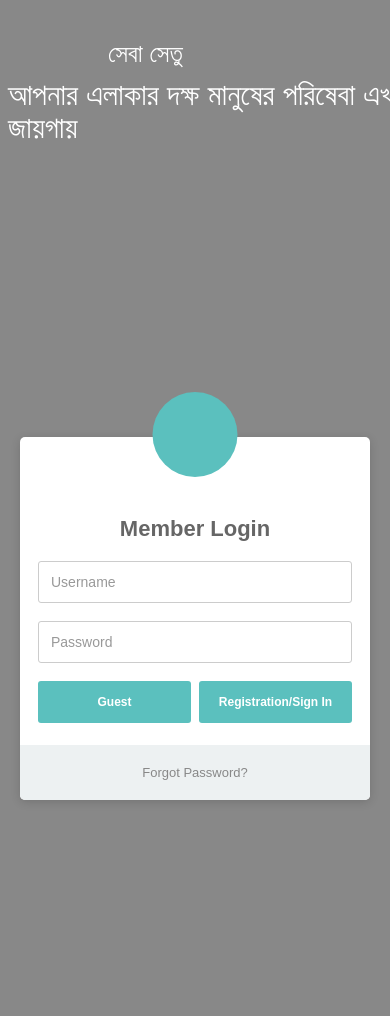
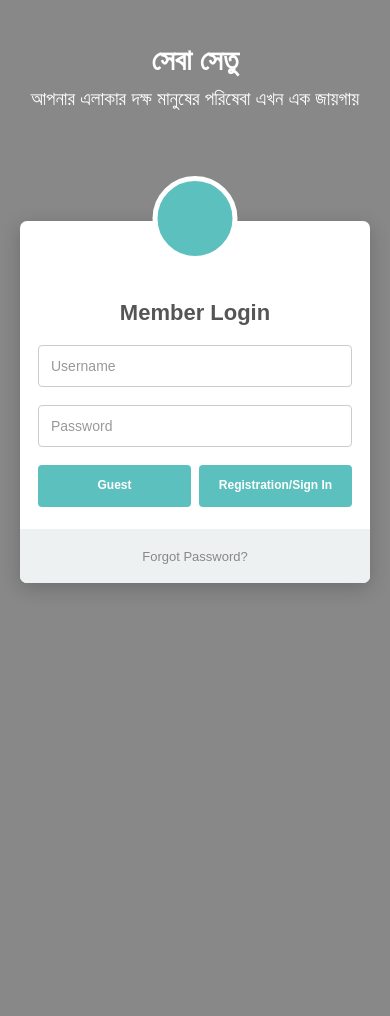
Before and after one commit to subhadip667/selfproject, a web app: page /Login.html in a window 390 px wide; the page is wider, and only the part inside the window is pictured. After the commit the page ends 589 px from the top of that part, so only its background shows below. Run offline with its HTML, style and script files only (its server is not run), Linux system fonts and the light colour scheme; data that the repository does not hold is empty; some libraries are stand-ins or nearby versions; some web fonts are replaced.

Commit message:
Update login.css

```diff
--- a/Content/login.css
+++ b/Content/login.css
@@ -1,27 +1,90 @@
-/*body {
+/* ==============================
+   GENERAL CSS
+============================== */
+
+* {
     margin: 0;
     padding: 0;
+    box-sizing: border-box;
+}
+
+html, body {
+    width: 100%;
+    min-height: 100%;
+}
+
+body {
     background: #888888;
     font-family: Arial, sans-serif;
+    overflow-x: hidden;
 }
+
+
+/* ==============================
+   HERO TEXT / HEADER
+============================== */
+
+.hero-text {
+    width: 100%;
+    max-width: 1000px;
+    padding: 30px 15px 15px;
+    color: #ffffff;
+    margin: 0 auto;
+    text-align: center;
+}
+
+    .hero-text h1 {
+        font-size: 42px;
+        font-weight: bold;
+        margin-bottom: 5px;
+    }
+
+    .hero-text h2 {
+        font-size: 28px;
+        font-weight: normal;
+        margin: 8px 0;
+        line-height: 1.5;
+    }
+
+
+/* ==============================
+   LOGIN WRAPPER
+============================== */
 
 .login-wrapper {
     width: 100%;
-    min-height: 100vh;
+    min-height: 65vh;
     display: flex;
     justify-content: center;
     align-items: center;
+    padding: 65px 15px 35px;
 }
 
+
+/* ==============================
+   LOGIN BOX
+============================== */
+
 .login-box {
-    width: 350px;
+    width: 100%;
+    max-width: 350px;
     background: #ffffff;
-    border-radius: 5px;
+    border-radius: 7px;
     position: relative;
-    margin-top: 40px;
+    margin: 0 auto;
     padding-top: 45px;
-    box-shadow: 0 2px 10px rgba(0,0,0,0.15);
+    box-shadow: 0 5px 20px rgba(0,0,0,0.20);
+    transition: box-shadow 0.3s ease;
 }
+
+    .login-box:hover {
+        box-shadow: 0 8px 25px rgba(0,0,0,0.25);
+    }
+
+
+/* ==============================
+   AVATAR
+============================== */
 
 .avatar {
     width: 95px;
@@ -35,134 +98,35 @@
     display: flex;
     align-items: center;
     justify-content: center;
+    border: 5px solid #ffffff;
 }
 
     .avatar span {
         font-size: 55px;
-        color: white;
+        color: #ffffff;
     }
 
-.login-content {
-    padding: 15px 36px 25px;
-}
 
-    .login-content h3 {
-        text-align: center;
-        color: #666666;
-        margin-bottom: 25px;
-        font-size: 25px;
-    }
+/* ==============================
+   LOGIN CONTENT
+============================== */
 
-    .login-content .form-control {
-        height: 41px;
-        border-radius: 3px;
-        box-shadow: none;
-        font-size: 15px;
-    }
-
-.btn-login {
-    height: 40px;
-    background: #5bc0be;
-    border: none;
-    color: white;
-    font-size: 20px;
-}
-
-    .btn-login:hover {
-        background: #43aaa8;
-        color: white;
-    }
-
-.login-footer {
-    background: #edf1f2;
-    padding: 20px;
-    text-align: center;
-    border-radius: 0 0 5px 5px;
-}
-
-    .login-footer a {
-        color: #888888;
-        text-decoration: none;
-        font-size: 13px;
-    }
-
-@media (max-width: 400px) {
-    .login-box {
-        width: 90%;
-    }
-}
-*/
-
-/* General */
-* {
-    box-sizing: border-box;
-}
-
-html, body {
-    margin: 0;
-    padding: 0;
-    min-height: 100%;
-}
-
-body {
-    background: #888888;
-    font-family: Arial, sans-serif;
-}
-
-/* Login Wrapper */
-.login-wrapper {
-    width: 100%;
-    min-height: 100vh;
-    display: flex;
-    justify-content: center;
-    align-items: center;
-    padding: 0px 15px 30px;
-}
-
-/* Login Box */
-.login-box {
-    width: 100%;
-    max-width: 350px;
-    background: #ffffff;
-    border-radius: 5px;
-    position: relative;
-    margin: 0 auto;
-    padding-top: 45px;
-    box-shadow: 0 2px 10px rgba(0,0,0,0.15);
-}
-
-/* Avatar */
-.avatar {
-    width: 95px;
-    height: 95px;
-    background: #5bc0be;
-    border-radius: 50%;
-    position: absolute;
-    top: -50px;
-    left: 50%;
-    transform: translateX(-50%);
-    display: flex;
-    align-items: center;
-    justify-content: center;
-}
-
-    .avatar span {
-        font-size: 55px;
-        color: white;
-    }
-
-/* Login Content */
 .login-content {
     padding: 15px 25px 25px;
 }
 
     .login-content h3 {
         text-align: center;
-        color: #666666;
+        color: #555555;
         margin-bottom: 25px;
         font-size: 25px;
         font-weight: bold;
     }
+
+
+    /* ==============================
+   FORM CONTROLS
+============================== */
 
     .login-content .form-group {
         margin-bottom: 18px;
@@ -170,69 +134,63 @@ body {
 
     .login-content .form-control {
         width: 100%;
-        height: 41px;
-        border-radius: 3px;
+        height: 43px;
+        border-radius: 4px;
         box-shadow: none;
         font-size: 15px;
+        border: 1px solid #cccccc;
+        padding: 8px 12px;
     }
 
         .login-content .form-control:focus {
             border-color: #5bc0be;
-            box-shadow: 0 0 5px rgba(91,192,190,0.3);
+            box-shadow: 0 0 6px rgba(91,192,190,0.35);
+            outline: none;
         }
 
-/* Registration and Guest Buttons */
+
+/* ==============================
+   LOGIN BUTTONS
+============================== */
+
 .login-buttons {
     display: flex;
     width: 100%;
     gap: 10px;
-    margin-top: 12px;
+    margin-top: 15px;
 }
-
-.hero-text {
-    max-width: 800px;
-    padding: 20px;
-    color: #fff;
-    margin-left: 500px;
-}
-
-    .hero-text h1 {
-        font-size: 42px;
-        /*margin-left: 200px;*/
-    }
-
-    .hero-text h2 {
-        font-size: 30px;
-        margin: 8px -200px;
-    }
 
     .login-buttons .btn-login {
         flex: 1;
         min-width: 0;
-        height: 42px;
+        height: 43px;
         background: #5bc0be;
         border: none;
-        border-radius: 3px;
-        color: white;
+        border-radius: 4px;
+        color: #ffffff;
         font-size: 14px;
         font-weight: bold;
         cursor: pointer;
         white-space: nowrap;
-        transition: background 0.3s;
+        transition: all 0.3s ease;
     }
 
         .login-buttons .btn-login:hover,
         .login-buttons .btn-login:focus {
-            background: #43aaa8;
-            color: white;
+            background: #399e9c;
+            color: #ffffff;
         }
 
-/* Footer */
+
+/* ==============================
+   LOGIN FOOTER
+============================== */
+
 .login-footer {
     background: #edf1f2;
     padding: 20px;
     text-align: center;
-    border-radius: 0 0 5px 5px;
+    border-radius: 0 0 7px 7px;
 }
 
     .login-footer a {
@@ -242,29 +200,62 @@ body {
     }
 
         .login-footer a:hover {
-            color: #5bc0be;
+            color: #399e9c;
             text-decoration: underline;
         }
 
-/* Tablet */
+
+/* ==============================
+   TABLET RESPONSIVE
+============================== */
+
 @media (max-width: 768px) {
+
+    .hero-text {
+        padding: 25px 15px 10px;
+    }
+
+        .hero-text h1 {
+            font-size: 36px;
+        }
+
+        .hero-text h2 {
+            font-size: 23px;
+        }
+
     .login-wrapper {
-        padding: 70px 20px 25px;
+        min-height: 65vh;
+        padding: 65px 20px 30px;
     }
 
     .login-box {
         max-width: 380px;
     }
-
-    .login-content {
-        padding: 15px 25px 25px;
-    }
 }
 
-/* Mobile */
+
+/* ==============================
+   MOBILE RESPONSIVE
+============================== */
+
 @media (max-width: 480px) {
+
+    .hero-text {
+        padding: 25px 12px 10px;
+    }
+
+        .hero-text h1 {
+            font-size: 29px;
+        }
+
+        .hero-text h2 {
+            font-size: 19px;
+            line-height: 1.5;
+        }
+
     .login-wrapper {
-        padding: 70px 15px 20px;
+        min-height: 60vh;
+        padding: 60px 15px 25px;
     }
 
     .login-box {
@@ -279,23 +270,6 @@ body {
 
         .avatar span {
             font-size: 48px;
-        }
-
-    .hero-text {
-        max-width: 300px;
-        padding: 20px;
-        color: #fff;
-        margin-left: 88px;
-    }
-
-        .hero-text h1 {
-            font-size: 25px;
-            /*margin-left: 200px;*/
-        }
-
-        .hero-text h2 {
-            font-size: 30px;
-            margin: 8px -100px;
         }
 
     .login-content {
@@ -326,8 +300,21 @@ body {
     }
 }
 
-/* Extra Small Mobile */
+
+/* ==============================
+   EXTRA SMALL MOBILE
+============================== */
+
 @media (max-width: 320px) {
+
+    .hero-text h1 {
+        font-size: 25px;
+    }
+
+    .hero-text h2 {
+        font-size: 16px;
+    }
+
     .login-content {
         padding: 15px 12px 20px;
     }
@@ -347,6 +334,6 @@ body {
         }
 
     .login-buttons .btn-login {
-        font-size: 11px;
+        font-size: 10px;
     }
 }
```
